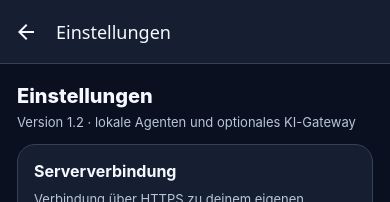
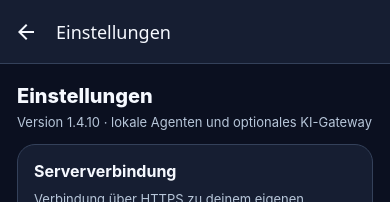
Before and after one commit to dmpcgold-rgb/AgentZentrale, a React Native app: screen /Einstellungen in a window 390 px wide. Shown: the top 202 px of the page. Built offline with nearby package versions, Linux system fonts and the light colour scheme.

Commit message:
Prepare calendar release 1.4.10

```diff
--- a/src/screens/SettingsScreen.js
+++ b/src/screens/SettingsScreen.js
@@ -48,7 +48,7 @@ export default function SettingsScreen() {
     ]);
   }
   return <ScrollView style={{ flex: 1, backgroundColor: T.bg }} keyboardShouldPersistTaps="handled" contentContainerStyle={styles.page}>
-    <Heading subtitle="Version 1.2 · lokale Agenten und optionales KI-Gateway">Einstellungen</Heading>
+    <Heading subtitle="Version 1.4.10 · lokale Agenten und optionales KI-Gateway">Einstellungen</Heading>
     <Card>
       <Text style={styles.itemTitle}>Serververbindung</Text>
       <Muted style={{ marginTop: 8, marginBottom: 12 }}>Verbindung über HTTPS zu deinem eigenen AgentZentrale-Server. Das Zugangstoken wird verschlüsselt im Android Keystore abgelegt. Der KI-Anbieterschlüssel bleibt ausschließlich auf dem Server.</Muted>
```
